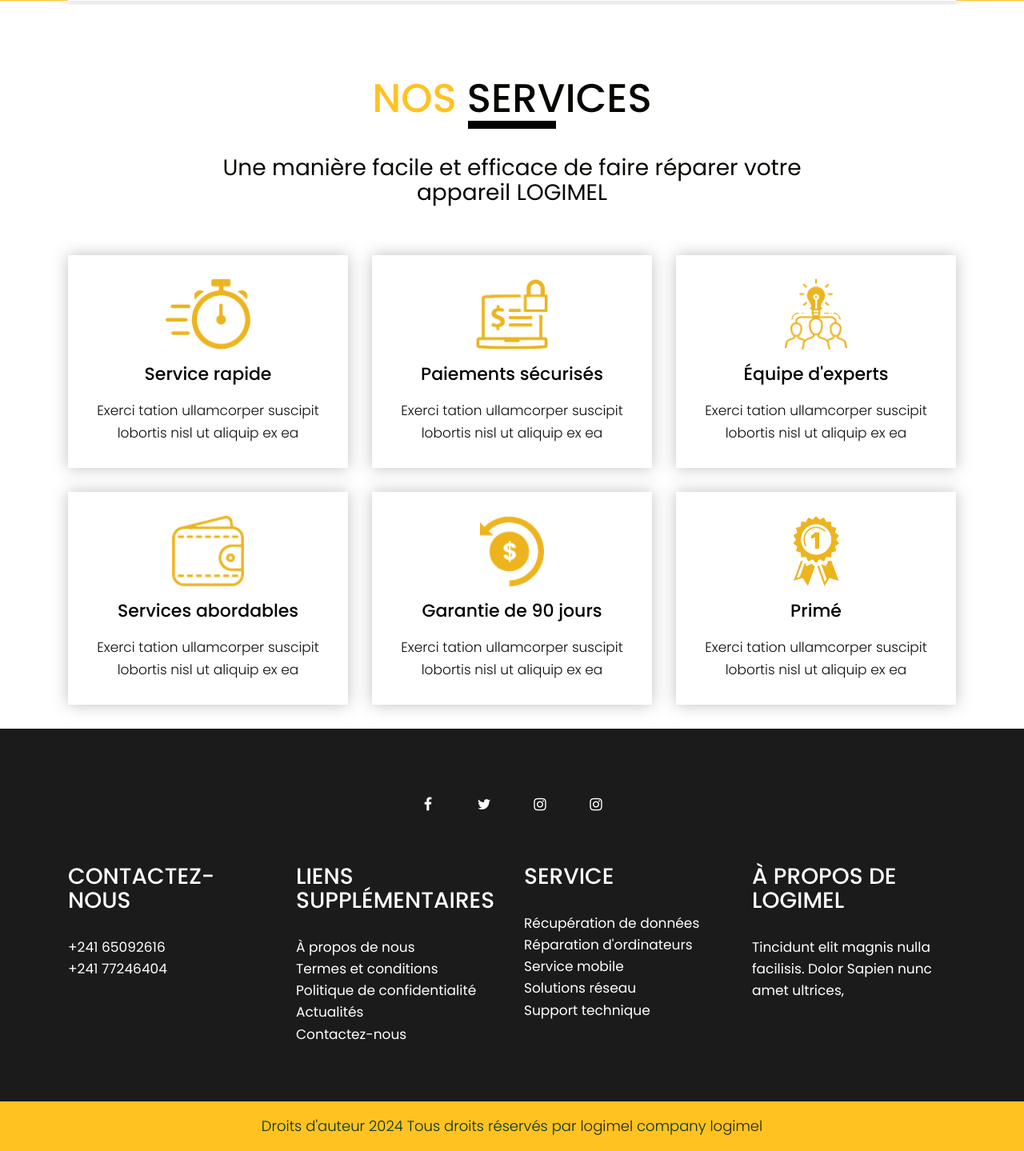
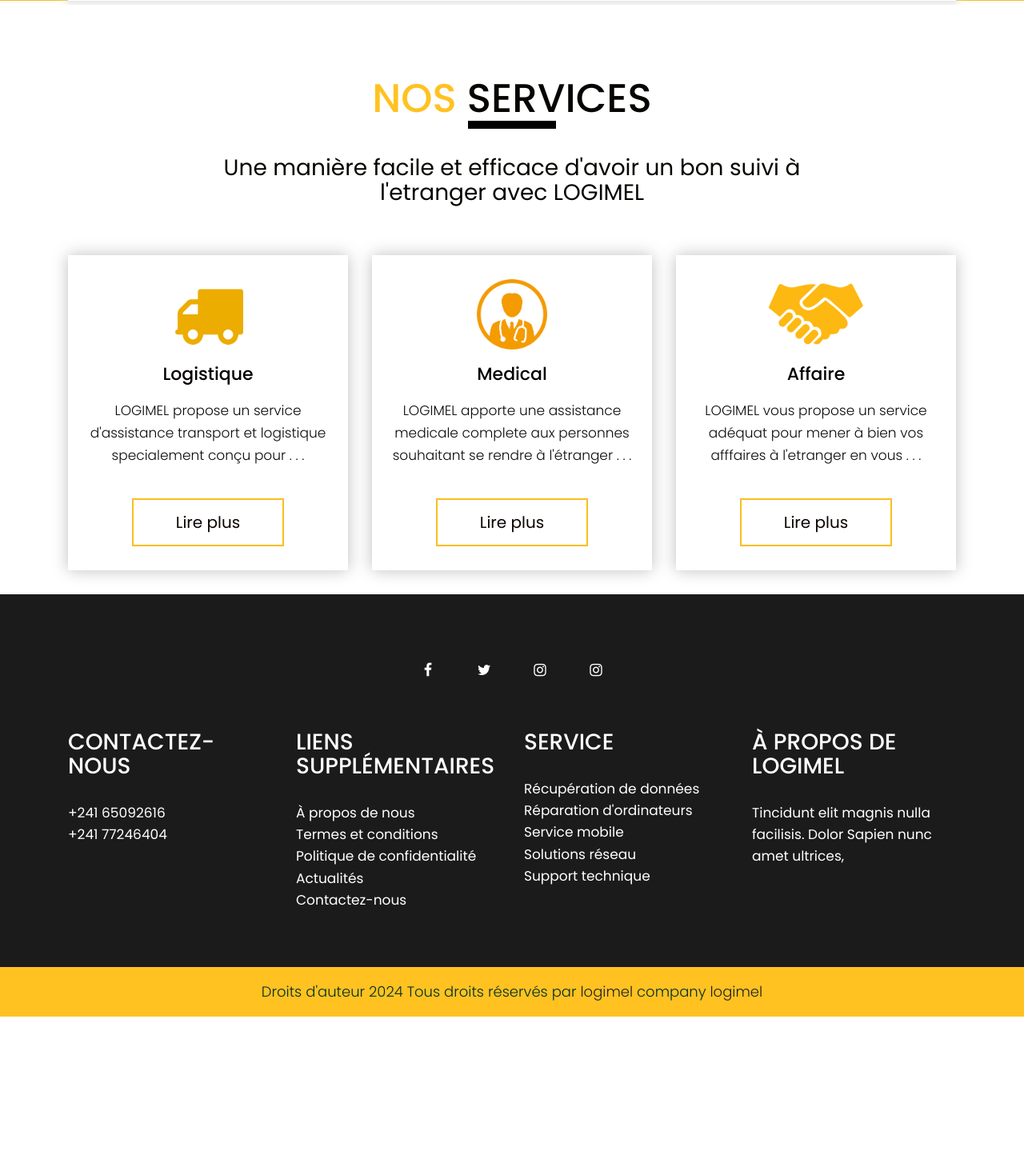
Before and after one commit to logimelTech/logimel_site_web, a Django app: page /about in a window 1280 px wide. Shown: the part 1579-3018 px from the top of the page at 80% size. After the commit the page ends 2850 px from the top, so only its background shows below. Run offline with Django 5.2, Linux system fonts and the light colour scheme; some libraries are stand-ins or nearby versions.

Commit message:
partie service dans la page about

```diff
--- a/application_logimel/templates/about.html
+++ b/application_logimel/templates/about.html
@@ -100,51 +100,48 @@
          <div class="col-md-8 offset-md-2">
             <div class="title">
                <h2>Nos <strong class="black">Services</strong></h2>
-               <span>Une manière facile et efficace de faire réparer votre appareil LOGIMEL</span>
+               <span>Une manière facile et efficace d'avoir un bon suivi à l'etranger avec LOGIMEL</span>
             </div>
          </div>
       </div>
       <div class="row">
          <div class="col-xl-4 col-lg-4 col-md-4 col-sm-12">
             <div class="service-box">
-               <i><img src="{% static 'assets/icon/service1.png' %}"/></i>
-               <h3>Service rapide</h3>
-               <p>Exerci tation ullamcorper suscipit lobortis nisl ut aliquip ex ea </p>
+               <i><img src="{% static 'assets/icon/truck.png' %}"/></i>
+               <h3>Logistique</h3>
+               <p>
+                  LOGIMEL propose un service d'assistance transport et logistique
+                  specialement conçu pour . . .
+               </p>
+               <div class="col-md-12">
+                  <a class="read-more {% if request.path == '/nos_service/logistique/' %}active{% endif %}" href="{% url 'logistique' %}">Lire plus</a>
+               </div>
             </div>
          </div>
          <div class="col-xl-4 col-lg-4 col-md-4 col-sm-12">
             <div class="service-box">
-               <i><img src="{% static 'assets/icon/service2.png' %}"/></i>
-               <h3>Paiements sécurisés</h3>
-               <p>Exerci tation ullamcorper suscipit lobortis nisl ut aliquip ex ea </p>
+               <i><img src="{% static 'assets/icon/medical.png' %}"/></i>
+               <h3>Medical</h3>
+               <p>
+                  LOGIMEL apporte une assistance medicale complete aux personnes souhaitant
+                  se rendre à l'étranger . . .
+               </p>
+               <div class="col-md-12">
+                  <a class="read-more {% if request.path == '/nos_service/medical/' %}active{% endif %}" href="{% url 'medical' %}">Lire plus</a>
+               </div>
             </div>
          </div>
          <div class="col-xl-4 col-lg-4 col-md-4 col-sm-12">
             <div class="service-box">
-               <i><img src="{% static 'assets/icon/service3.png' %}"/></i>
-               <h3>Équipe d'experts</h3>
-               <p>Exerci tation ullamcorper suscipit lobortis nisl ut aliquip ex ea </p>
-            </div>
-         </div>
-         <div class="col-xl-4 col-lg-4 col-md-4 col-sm-12">
-            <div class="service-box">
-               <i><img src="{% static 'assets/icon/service4.png' %}"/></i>
-               <h3>Services abordables</h3>
-               <p>Exerci tation ullamcorper suscipit lobortis nisl ut aliquip ex ea </p>
-            </div>
-         </div>
-         <div class="col-xl-4 col-lg-4 col-md-4 col-sm-12">
-            <div class="service-box">
-               <i><img src="{% static 'assets/icon/service5.png' %}"/></i>
-               <h3>Garantie de 90 jours</h3>
-               <p>Exerci tation ullamcorper suscipit lobortis nisl ut aliquip ex ea </p>
-            </div>
-         </div>
-         <div class="col-xl-4 col-lg-4 col-md-4 col-sm-12">
-            <div class="service-box">
-               <i><img src="{% static 'assets/icon/service6.png' %}"/></i>
-               <h3>Primé</h3>
-               <p>Exerci tation ullamcorper suscipit lobortis nisl ut aliquip ex ea </p>
+               <i><img src="{% static 'assets/icon/affaire.png' %}"/></i>
+               <h3>Affaire</h3>
+               <p>
+                  LOGIMEL vous propose un service adéquat pour mener à bien vos afffaires
+                        à l'etranger en vous  . . .
+               </p>
+               <div class="col-md-12">
+                  <a class="read-more {% if request.path == '/nos_service/affaire/' %}active{% endif %}" href="{% url 'affaire' %}">Lire plus</a>
+               </div>
             </div>
          </div>
       </div>
--- a/application_logimel/templates/accueil.html
+++ b/application_logimel/templates/accueil.html
@@ -129,7 +129,7 @@
             <div class="row">
                <div class="col-xl-4 col-lg-4 col-md-4 col-sm-12">
                   <div class="service-box">
-                     <i><img src="{% static 'assets/icon/service1.png' %}"/></i>
+                     <i><img src="{% static 'assets/icon/truck.png' %}"/></i>
                      <h3></i>Logistique</h3>
                      <p>LOGIMEL propose un service d'assistance transport et logistique specialement conçu pour . . .</p>
                      <div class="col-md-12">
@@ -139,7 +139,7 @@
                </div>
                <div class="col-xl-4 col-lg-4 col-md-4 col-sm-12">
                   <div class="service-box">
-                     <i><img src="{% static 'assets/icon/service2.png' %}"/></i>
+                     <i><img src="{% static 'assets/icon/medical.png' %}"/></i>
                      <h3>Medical</h3>
                      <p>LOGIMEL apporte une assistance medicale complete aux personnes souhaitant
                          se rendre à l'étranger . . .</p>
@@ -150,7 +150,7 @@
                </div>
                <div class="col-xl-4 col-lg-4 col-md-4 col-sm-12">
                   <div class="service-box">
-                     <i><img src="{% static 'assets/icon/service3.png' %}"/></i>
+                     <i><img src="{% static 'assets/icon/affaire.png' %}"/></i>
                      <h3>Affaires</h3>
                      <p>LOGIMEL vous propose un service adéquat pour mener à bien vos afffaires
                         à l'etranger en vous  . . .
--- a/templates/layouts/topbar.html
+++ b/templates/layouts/topbar.html
@@ -10,7 +10,7 @@
                <div class="col-xl-6 col-lg-6 col-md-6 col-sm-12">
                   <div class="top-box">
                      <ul class="sociel_link">
-                        <li><a href="#"><i class="fa fa-facebook-f"></i></a></li>
+                        <li><a href=""><i class="fa fa-facebook-f"></i></a></li>
                         <li><a href="#"><i class="fa fa-twitter"></i></a></li>
                         <li><a href="#"><i class="fa fa-instagram"></i></a></li>
                         <li><a href="#"><i class="fa fa-linkedin"></i></a></li>
```
Also changed, not shown: static/assets/icon/affaire.png (added), static/assets/icon/chariot.png (added), static/assets/icon/medical.png (added), static/assets/icon/truck.png.
